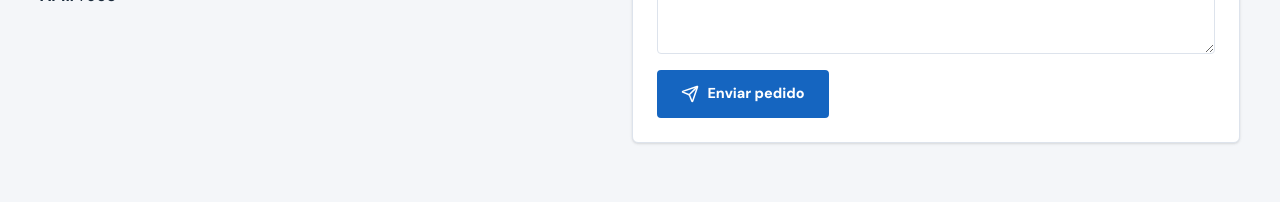
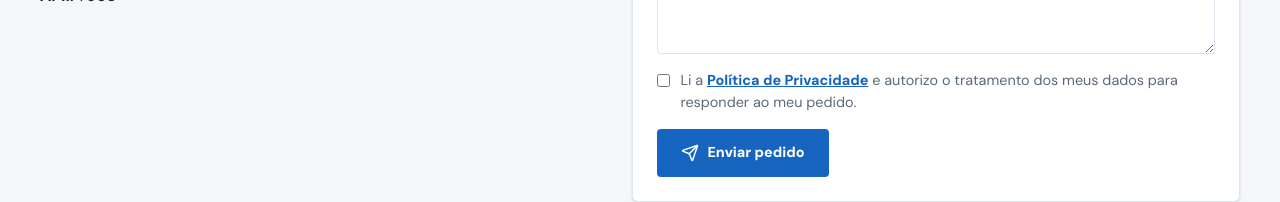
Before and after one commit to imogermano-dotcom/figueirahome_site, a Next.js app: page /contacto in a window 1280 px wide. Shown: the part 451-653 px from the top of the page. Built offline with nearby package versions, Linux system fonts and the light colour scheme; no server answers; grey boxes are pictures that could not be loaded.

Commit message:
Require privacy consent for contact leads

```diff
--- a/src/app/api/leads/route.ts
+++ b/src/app/api/leads/route.ts
@@ -9,7 +9,8 @@ const LeadSchema = z.object({
   phone: z.string().min(6).optional().or(z.literal("")),
   message: z.string().min(8),
   request_type: z.string().min(2),
-  property_id: z.string().optional()
+  property_id: z.string().optional(),
+  privacy_consent: z.literal(true)
 }).refine((data) => Boolean(data.email || data.phone), {
   message: "Indique email ou telefone"
 });
--- a/src/app/globals.css
+++ b/src/app/globals.css
@@ -311,6 +311,7 @@ button, input, textarea, select { font: inherit; }
 .recruitment-option { display:flex; align-items:center; justify-content:space-between; gap:18px; width:100%; border:1px solid var(--border); padding:17px 18px; background:#fff; color:var(--text); text-align:left; font-weight:700; transition:border-color .2s, background .2s, transform .2s; }.recruitment-option:hover { border-color:var(--blue); background:var(--offwhite); transform:translateX(3px); }.recruitment-option svg { flex:none; color:var(--blue); }
 .recruitment-details-head { padding:38px 28px 0; }.recruitment-details-head p:last-child { margin-top:14px; color:var(--muted); line-height:1.65; }.recruitment-details { display:grid; gap:19px; padding:30px 28px 38px; }
 .recruitment-check { display:flex; gap:10px; align-items:flex-start; color:var(--muted); font-size:.9rem; line-height:1.5; }.recruitment-check input { margin-top:4px; accent-color:var(--blue); }.recruitment-check a { color:var(--blue); font-weight:800; text-decoration:underline; }
+.privacy-check { display:flex; gap:10px; align-items:flex-start; color:var(--muted); font-size:.9rem; line-height:1.5; }.privacy-check input { margin-top:4px; accent-color:var(--blue); }.privacy-check a { color:var(--blue); font-weight:800; text-decoration:underline; }
 .recruitment-success { display:grid; justify-items:center; gap:16px; padding:68px 30px; text-align:center; }.recruitment-success svg { color:var(--blue); }.recruitment-success p:last-of-type { max-width:480px; color:var(--muted); line-height:1.65; }.recruitment-success .btn { margin-top:10px; }
 .recruitment-fit-grid { display:grid; grid-template-columns:repeat(5,1fr); border-top:1px solid var(--border); border-left:1px solid var(--border); }.recruitment-fit-grid p { display:grid; gap:22px; min-height:160px; margin:0; padding:24px; border-right:1px solid var(--border); border-bottom:1px solid var(--border); font-family:var(--font-display), Georgia, serif; font-size:1.25rem; font-weight:700; line-height:1.15; }.recruitment-fit-grid b,.recruitment-method b { color:var(--gold); font-family:var(--font-body),Arial,sans-serif; font-size:.72rem; letter-spacing:.15em; }
 .recruitment-section-head { display:grid; grid-template-columns:.9fr 1.1fr; gap:48px; align-items:end; }.recruitment-section-head > p { max-width:590px; margin:0; color:var(--muted); font-size:1.05rem; line-height:1.8; }.recruitment-learning { display:grid; grid-template-columns:1fr 1fr; gap:1px; overflow:hidden; border:1px solid var(--border); background:var(--border); }.recruitment-learning > div { padding:34px; background:#fff; }.recruitment-learning svg { margin-bottom:28px; color:var(--blue); }.recruitment-learning .eyebrow { margin:0; }.recruitment-learning h3 { max-width:420px; margin:12px 0 25px; font-size:1.75rem; font-weight:800; line-height:1.1; }.recruitment-learning ol { display:grid; gap:0; padding:0; margin:0; list-style:none; }.recruitment-learning li { display:grid; grid-template-columns:34px 1fr; gap:10px; padding:12px 0; border-top:1px solid var(--border); color:var(--muted); font-size:.93rem; line-height:1.4; }.recruitment-learning li b { color:var(--blue); font-size:.7rem; letter-spacing:.08em; }
--- a/src/components/contact-form.tsx
+++ b/src/components/contact-form.tsx
@@ -1,5 +1,6 @@
 "use client";
 
+import Link from "next/link";
 import { Send } from "lucide-react";
 import { useState } from "react";
 
@@ -19,7 +20,8 @@ export function ContactForm({ source = "form", propertyId }: { source?: "form" |
       email: String(data.get("email") || ""),
       phone: String(data.get("phone") || ""),
       request_type: String(data.get("request_type") || "contacto"),
-      message: String(data.get("message") || "")
+      message: String(data.get("message") || ""),
+      privacy_consent: data.get("privacy_consent") === "on"
     };
     const res = await fetch("/api/leads", {
       method: "POST",
@@ -51,6 +53,10 @@ export function ContactForm({ source = "form", propertyId }: { source?: "form" |
         </label>
       </div>
       <label className="field"><span>Mensagem</span><textarea name="message" rows={5} required minLength={8} /></label>
+      <label className="privacy-check">
+        <input name="privacy_consent" type="checkbox" required />
+        <span>Li a <Link href="/politica-privacidade" target="_blank">Política de Privacidade</Link> e autorizo o tratamento dos meus dados para responder ao meu pedido.</span>
+      </label>
       <button className="btn btn-primary w-fit" disabled={state === "sending"} type="submit"><Send size={18} /> Enviar pedido</button>
       {state === "success" && <p className="text-sm font-bold text-[var(--blue)]">Pedido recebido. A equipa entrará em contacto.</p>}
       {state === "error" && <p className="text-sm font-bold text-red-700">Não foi possível enviar. Tente novamente ou contacte por telefone.</p>}
```
